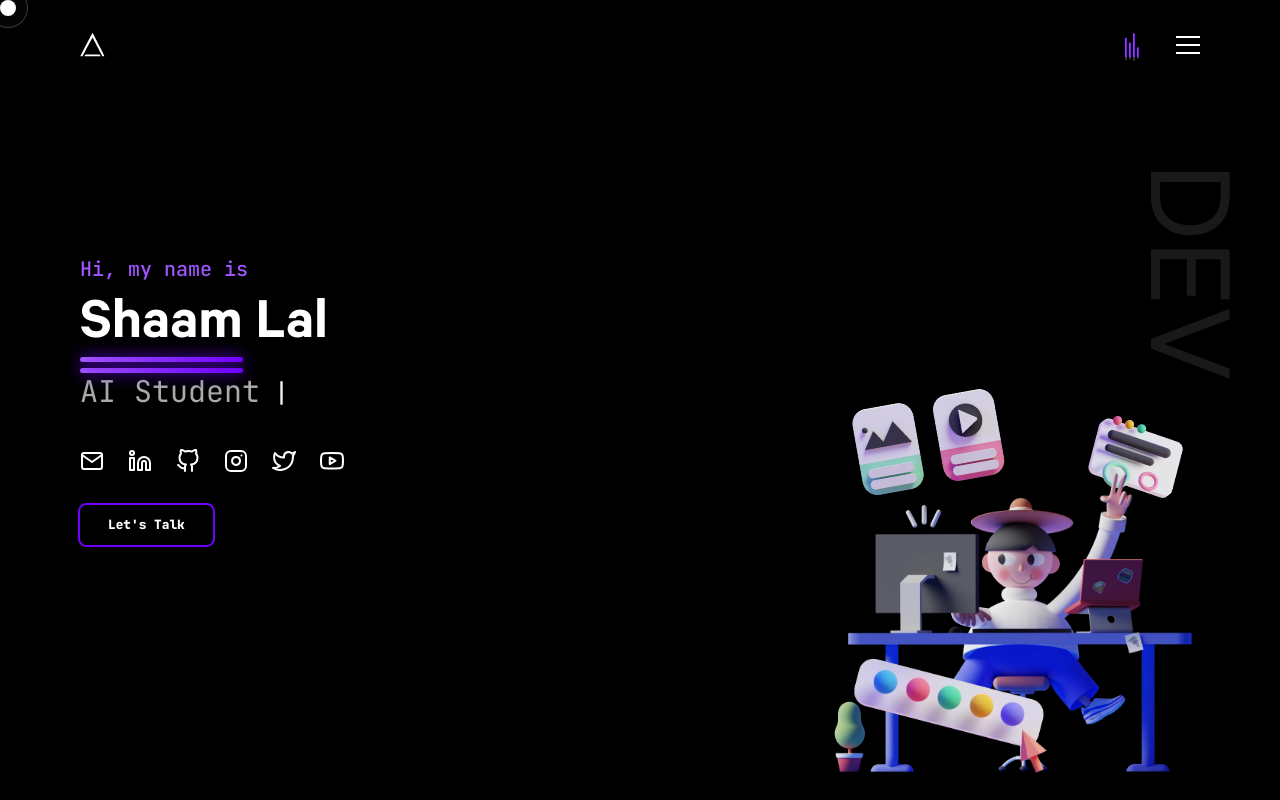
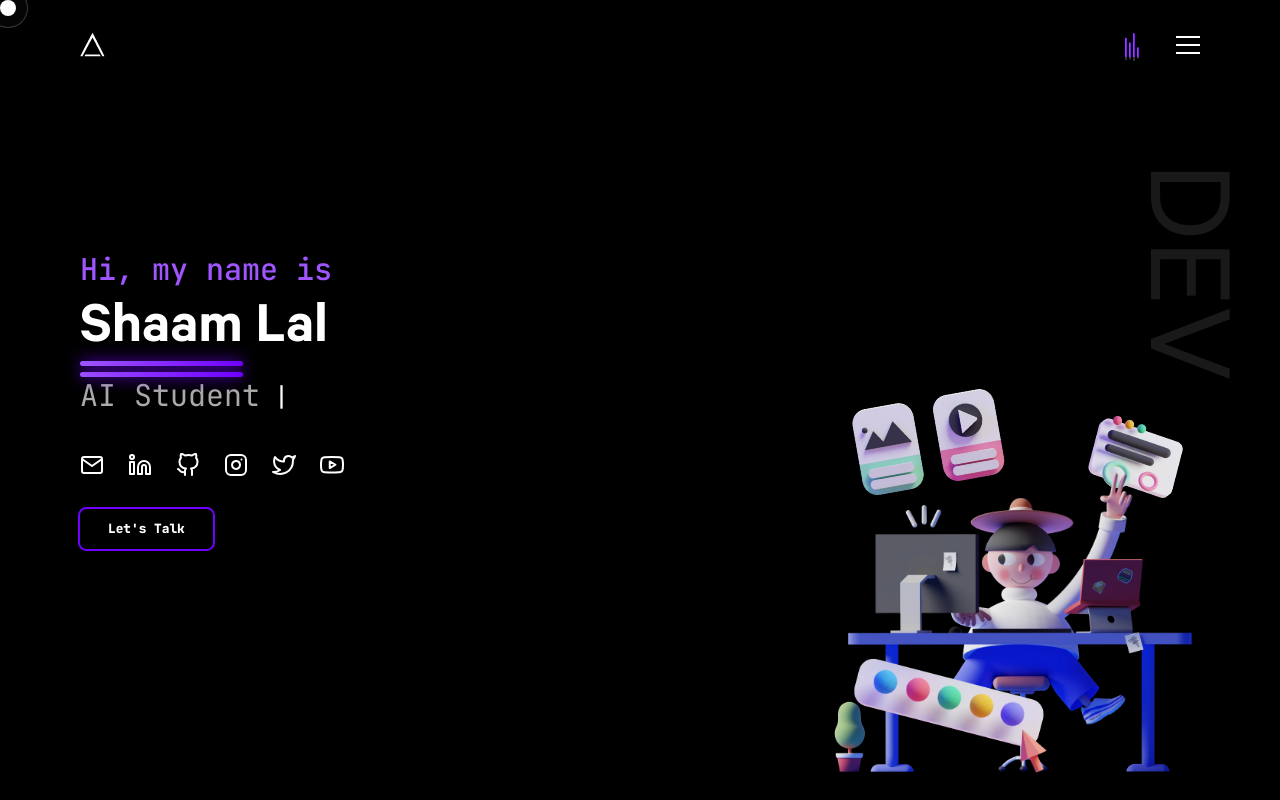
Before and after one commit to shamlal-12/Sham-Portfolio, a Next.js app: page / in a window 1280 px wide. Shown: the top 800 px of the page. Built offline with nearby package versions, Linux system fonts and the light colour scheme; no server answers; what bad-words would draw is missing.

Commit message:
Increase size of 'Hi, my name is' for better visibility on all devices

```diff
--- a/components/Hero/Hero.js
+++ b/components/Hero/Hero.js
@@ -80,7 +80,7 @@ const Hero = () => {
       </style>
       <div className="flex flex-col pt-20 md:pt-40 lg:pt-0 select-none">
         <h5
-          className={`${styles.intro} font-mono font-medium text-indigo-light staggered-reveal text-base sm:text-lg md:text-xl`}
+          className={`${styles.intro} font-mono font-medium text-indigo-light staggered-reveal text-lg sm:text-xl md:text-2xl lg:text-3xl`}
         >
           Hi, my name is
         </h5>
```
